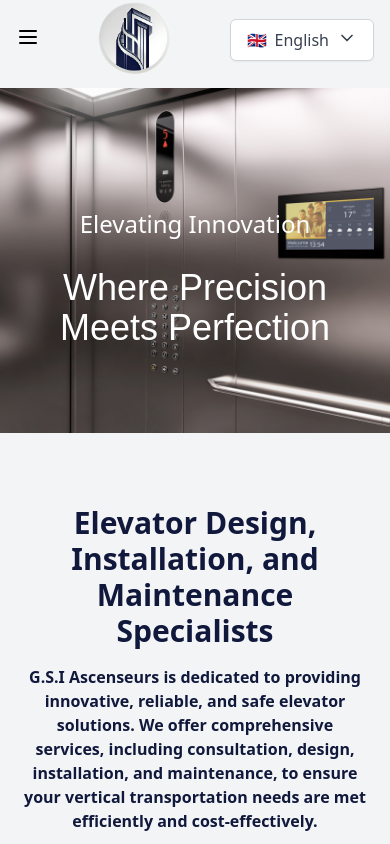
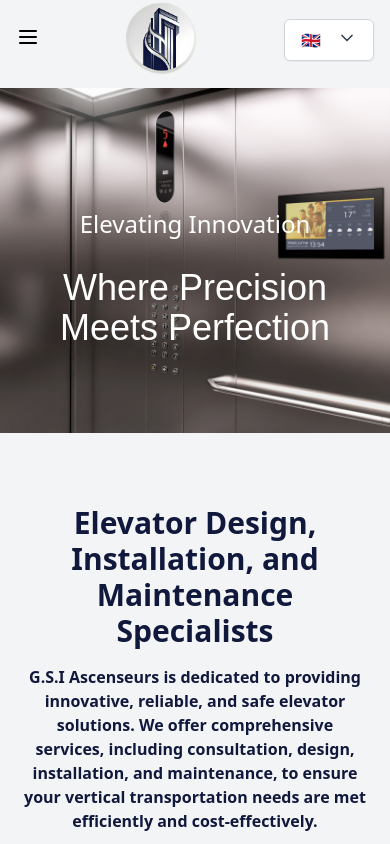
Before and after one commit to sadjedb/GSIportfolio, a Next.js app: page / in a window 390 px wide. Shown: the top 844 px of the page. Built offline with nearby package versions, Linux system fonts and the light colour scheme.

Commit message:
fixing the build thing and changing the photos and the languageee

```diff
--- a/components/Language.jsx
+++ b/components/Language.jsx
@@ -27,11 +27,11 @@ const LanguageSelector = () => {
       <div>
         <button
           type="button"
-          className="inline-flex justify-center w-full rounded-md border border-gray-300 shadow-sm px-4 py-2 bg-white text-md font-medium text-gray-700 hover:bg-gray-50 focus:outline-none focus:ring-2 focus:ring-offset-2 focus:ring-offset-gray-100 focus:ring-indigo-500"
+          className="inline-flex justify-center w-full rounded-md border border-gray-300 shadow-sm px-4  py-2 bg-white text-md font-medium text-gray-700 hover:bg-gray-50 focus:outline-none focus:ring-2 focus:ring-offset-2 focus:ring-offset-gray-100 focus:ring-indigo-500"
           onClick={toggleDropdown}
         >
           <span className="mr-2">{selectedLanguage.flag}</span>
-          {selectedLanguage.name}
+          <span className="hidden md:flex">{selectedLanguage.name}</span>
           <ChevronDown className="ml-2 h-5 w-5" />
         </button>
       </div>
```
